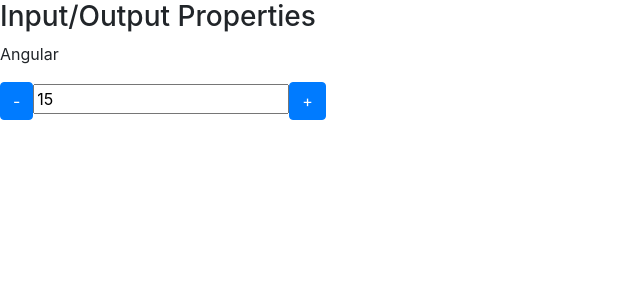
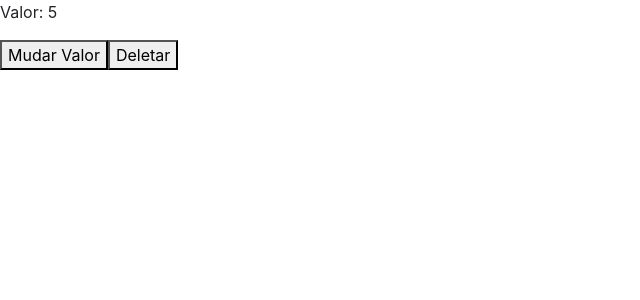
Before and after one commit to carlosinhani/data_binding-Angular, an Angular app: page / in a window 1280 px wide. Shown: the top 300 px of the page, without its empty margins (0-640 px from the left). Built offline with nearby package versions, Linux system fonts and the light colour scheme.

Commit message:
life-cycle

```diff
--- a/src/app/app.component.html
+++ b/src/app/app.component.html
@@ -1 +1,4 @@
-<app-data-binding></app-data-binding>
+<app-ciclo [valorInicial]="valor" *ngIf="!deletarCiclo" ></app-ciclo>
+<button (click)='mudarValor()'> Mudar Valor </button>
+<button (click)='destruirCiclo()'> Deletar </button>
+<!-- <app-data-binding></app-data-binding> -->
--- a/src/app/app.component.ts
+++ b/src/app/app.component.ts
@@ -6,5 +6,15 @@
   styleUrls: ['./app.component.css']
 })
 export class AppComponent {
-  title = 'data-binding';
+  valor: number = 5;
+
+  deletarCiclo: boolean = false;
+
+  mudarValor(){
+    this.valor++;
+  }
+
+  destruirCiclo(){
+     this.deletarCiclo = true;
+  }
 }
--- a/src/app/app.module.ts
+++ b/src/app/app.module.ts
@@ -8,6 +8,7 @@
 import { MeuFormModule } from './meu-form/meu-form.module';
 import { InputPropertyComponent } from './input-property/input-property.component';
 import { OutputPropertyComponent } from './output-property/output-property.component';
+import { CicloComponent } from './ciclo/ciclo.component';
 
 
 @NgModule({
@@ -15,7 +16,8 @@
     AppComponent,
     DataBindingComponent,
     InputPropertyComponent,
-    OutputPropertyComponent
+    OutputPropertyComponent,
+    CicloComponent
   ],
   imports: [
     BrowserModule,
--- /dev/null
+++ b/src/app/ciclo/ciclo.component.html
@@ -0,0 +1,3 @@
+<p>
+   Valor: {{valorInicial}}
+</p>
--- /dev/null
+++ b/src/app/ciclo/ciclo.component.ts
@@ -0,0 +1,71 @@
+import {
+   Component,
+   OnInit,
+   OnChanges,
+   DoCheck,
+   AfterContentInit,
+   AfterContentChecked,
+   AfterViewInit,
+   AfterViewChecked,
+   OnDestroy,
+   Input
+  } from '@angular/core';
+
+@Component({
+  selector: 'app-ciclo',
+  templateUrl: './ciclo.component.html',
+  styleUrls: ['./ciclo.component.css']
+})
+export class CicloComponent implements
+  OnChanges,
+  OnInit,
+  DoCheck,
+  AfterContentInit,
+  AfterContentChecked,
+  AfterViewInit,
+  AfterViewChecked,
+  OnDestroy {
+
+   @Input() valorInicial: number = 10;
+
+  constructor() {
+    this.log('constructor');
+  }
+
+  ngOnChanges() {
+    this.log('ngOnChanges');
+  }
+
+  ngOnInit() {
+    this.log('ngOnInit');
+  }
+
+  ngDoCheck() {
+    this.log('ngDoCheck');
+  }
+
+  ngAfterContentInit() {
+    this.log('ngAfterContentInit');
+  }
+
+  ngAfterContentChecked() {
+    this.log('ngAfterContentChecked');
+  }
+
+  ngAfterViewInit() {
+    this.log('ngAfterViewInit');
+  }
+
+  ngAfterViewChecked() {
+    this.log('ngAfterViewChecked');
+  }
+
+  ngOnDestroy() {
+    this.log('ngOnDestroy');
+  }
+
+  private log(hook: string) {
+    console.log(hook);
+  }
+
+}
--- a/src/app/data-binding/data-binding.component.html
+++ b/src/app/data-binding/data-binding.component.html
@@ -86,8 +86,8 @@
 
     <app-curso [nome]="nomeDoCurso"></app-curso>
 
-    <contador [valor]="valorInicial"
-    (mudouValor)="onMudouValor($event)"></contador>
+    <!-- <contador [valor]="valorInicial"
+    (mudouValor)="onMudouValor($event)"></contador> -->
   </article>
 
 </Section>
--- a/src/app/data-binding/data-binding.component.ts
+++ b/src/app/data-binding/data-binding.component.ts
@@ -49,9 +49,9 @@
     this.isMouseOver = !this.isMouseOver;
   }
 
-  onMudouValor(evento){
-    console.log(evento.novoValor);
-  }
+  // onMudouValor(evento){
+  //   console.log(evento.novoValor);
+  // }
 
   constructor() { }
 
```
Also changed, not shown: src/app/ciclo/ciclo.component.css (added), 1 other file (tests, documents, lock files or other folders).
